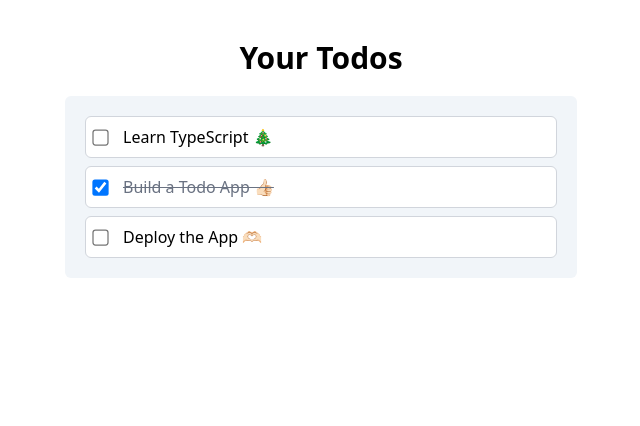
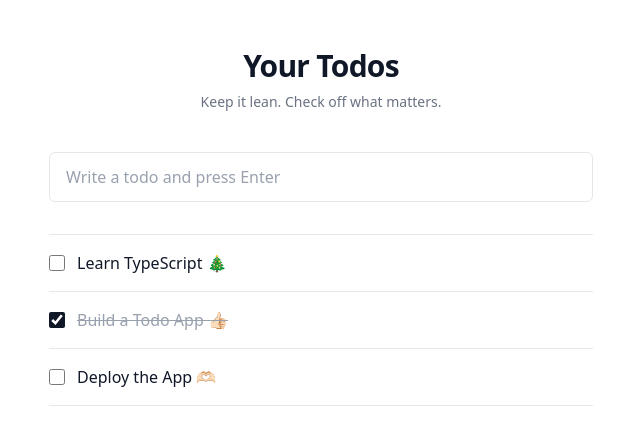
Before and after one commit to sorawitt/todo-app, a React (Vite) app: page / in a window 1280 px wide. Shown: the top 426 px of the page, without its empty margins (319-959 px from the left). Built offline with nearby package versions, Linux system fonts and the light colour scheme.

Commit message:
refactor(ui): simplify layout

```diff
--- a/src/App.tsx
+++ b/src/App.tsx
@@ -1,30 +1,48 @@
 import { useState } from "react";
+import AddTodoForm from "./components/AddTodoForm";
 import TodoItem from "./components/TodoItem";
 import { dummyTodos } from "./data/todos";
 
-function App() {
+export default function App() {
   const [todos, setTodos] = useState(dummyTodos);
+
   const handleCompletedChange = (id: number, completed: boolean) => {
-    setTodos((prevTodos) =>
-      prevTodos.map((todo) => (todo.id === id ? { ...todo, completed } : todo))
+    setTodos((prev) =>
+      prev.map((todo) => (todo.id === id ? { ...todo, completed } : todo))
     );
   };
+
   return (
-    <main className="py-10 h-screen space-y-5">
-      <h1 className="font-bold text-3xl text-center">Your Todos</h1>
-      <div className="max-w-lg mx-auto bg-slate-100 rounded-md p-5">
-        <div className="space-y-2">
+    <main className="min-h-screen bg-white">
+      <section className="mx-auto flex min-h-screen max-w-xl flex-col px-4 py-12">
+        <header className="mb-10 space-y-2 text-center">
+          <h1 className="text-3xl font-semibold tracking-tight text-gray-900">
+            Your Todos
+          </h1>
+          <p className="text-sm text-gray-500">
+            Keep it lean. Check off what matters.
+          </p>
+        </header>
+
+        <div className="flex flex-1 flex-col gap-8">
+          <AddTodoForm />
+
+          {todos.length > 0 ? (
+            <ul className="divide-y divide-gray-200 border-y border-gray-200">
               {todos.map((todo) => (
+                <li key={todo.id} className="py-1">
                   <TodoItem
-              key={todo.id}
                     todo={todo}
                     onCompletedChange={handleCompletedChange}
                   />
+                </li>
               ))}
+            </ul>
+          ) : (
+            <p className="text-sm text-gray-500">Nothing on your list yet.</p>
+          )}
         </div>
-      </div>
+      </section>
     </main>
   );
 }
-
-export default App;
--- /dev/null
+++ b/src/components/AddTodoForm.tsx
@@ -0,0 +1,15 @@
+export default function AddTodoForm() {
+  return (
+    <form className="rounded-md border border-gray-200 px-4 py-3 transition focus-within:border-gray-400">
+      <label htmlFor="todo-input" className="sr-only">
+        Add a new todo
+      </label>
+      <input
+        id="todo-input"
+        type="text"
+        placeholder="Write a todo and press Enter"
+        className="w-full bg-transparent text-base text-gray-900 outline-none placeholder:text-gray-400"
+      />
+    </form>
+  );
+}
--- a/src/components/TodoItem.tsx
+++ b/src/components/TodoItem.tsx
@@ -4,25 +4,27 @@ interface TodoItemProps {
   todo: Todo;
   onCompletedChange: (id: number, completed: boolean) => void;
 }
-function TodoItem({ todo, onCompletedChange }: TodoItemProps) {
-  const handleCheckboxChange = () => {
-    onCompletedChange(todo.id, !todo.completed);
-  };
+
+export default function TodoItem({ todo, onCompletedChange }: TodoItemProps) {
+  const handleChange = () => onCompletedChange(todo.id, !todo.completed);
 
   return (
-    <div>
-      <label className="flex items-center gap-2 border rounded-md p-2 border-gray-300 bg-white hover:bg-slate-50">
+    <label className="flex items-center gap-3 py-3">
       <input
         type="checkbox"
-          className="scale-125 mr-2"
         checked={todo.completed}
-          onChange={handleCheckboxChange}
+        onChange={handleChange}
+        className="size-4 rounded border border-gray-300 accent-gray-900"
       />
-        <span className={todo.completed ? "line-through text-gray-500" : ""}>
+      <span
+        className={
+          todo.completed
+            ? "text-base text-gray-400 line-through"
+            : "text-base text-gray-900"
+        }
+      >
         {todo.title}
       </span>
     </label>
-    </div>
   );
 }
-export default TodoItem;
```
Lines whose indentation alone changed are shown as unchanged.
